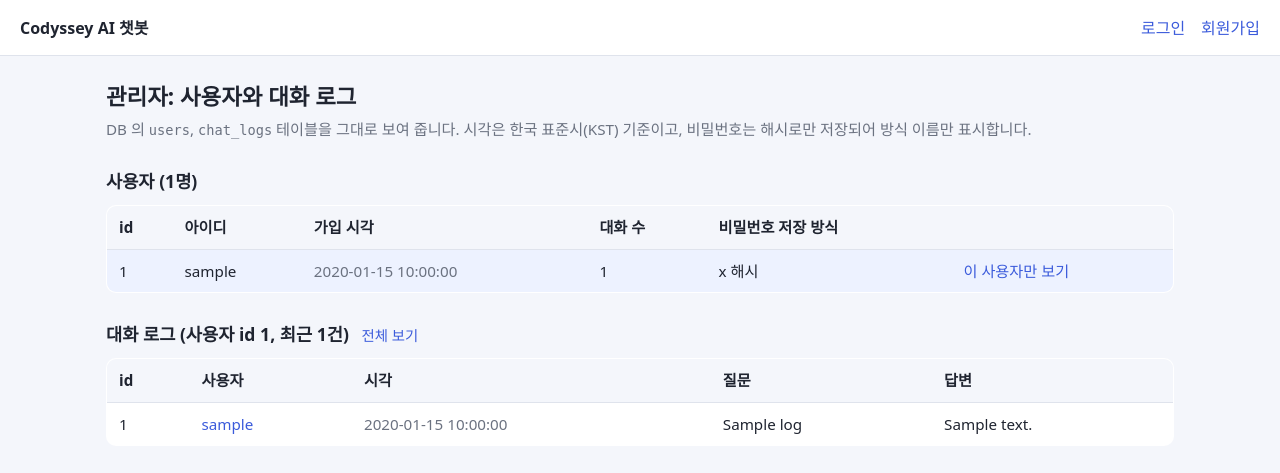
After one commit to Codyssey-AI-Chatbot/Codyssey-AI-Chatbot, a FastAPI app: template app/templates/admin.html in a window 1280 px wide. The commit adds this page. Shown: the top 473 px of the page. Run offline with FastAPI, Linux system fonts and the light colour scheme; the template is opened without the code that fills it: most values are stand-ins (such as "Sample title", 1, 10 or a date in 2020); parts of the project's set-up code (start-up, migrations or seed data) failed here and were passed over.

Commit message:
feat: 관리자 조회 페이지(/admin) 추가
- 사용자 목록(가입 시각, 대화 수, 비밀번호 해시 방식 이름)과 모든 사용자의 최근 대화 로그 100건
- ?user_id= 로 한 사용자의 로그만 조회
- HTTP Basic 인증으로 보호 (사용자명 admin, 비밀번호는 ADMIN_PASSWORD).
  설정이 없으면 404 로 페이지를 끈다. 해시 원문은 화면에 내보내지 않는다
- 시각 변환을 kst_text 로 모아 /history 와 함께 사용

Co-Authored-By: Claude Opus 5.5 <noreply@anthropic.com>

```diff
--- a/app/routers/pages.py
+++ b/app/routers/pages.py
@@ -2,26 +2,64 @@
 
 Jinja2 템플릿으로 HTML 만 그린다. 데이터 처리와 인증 판단은 모두 A/B 의 JSON API 와
 `app.auth` 의존성에 맡기고, 이 모듈은 어떤 템플릿을 어떤 컨텍스트로 보여 줄지만 정한다.
+예외는 관리자 페이지(/admin)로, 사용자 계정과 별개인 비밀번호(HTTP Basic)로 보호한다.
 """
-from datetime import timedelta, timezone
+import secrets
+from datetime import datetime, timedelta, timezone
 from pathlib import Path
 
-from fastapi import APIRouter, Depends, Request
+from fastapi import APIRouter, Depends, HTTPException, Request
 from fastapi.responses import HTMLResponse, RedirectResponse
+from fastapi.security import HTTPBasic, HTTPBasicCredentials
 from fastapi.templating import Jinja2Templates
 from sqlalchemy.orm import Session
 
 from app.auth import get_current_user_or_redirect
+from app.config import settings
 from app.db import get_db
 from app.models import User
-from app.routers.logs import as_utc, list_user_chat_logs
+from app.routers.logs import as_utc, list_all_chat_logs, list_user_chat_logs, list_users_with_chat_counts
 
 TEMPLATES_DIR = Path(__file__).resolve().parent.parent / "templates"
 KST = timezone(timedelta(hours=9))  # 화면 표시용. 한국은 서머타임이 없어 고정 오프셋으로 충분하다.
 HISTORY_PAGE_SIZE = 50  # ponytail: 페이지네이션 없이 최근 50건만. 더 보려면 /api/me/chats 의 offset 을 쓴다.
+ADMIN_USERNAME = "admin"
+ADMIN_PAGE_SIZE = 100  # ponytail: 최근 100건만. 더 오래된 로그는 사용자 필터로 좁혀서 본다.
 
 templates = Jinja2Templates(directory=TEMPLATES_DIR)
 router = APIRouter(include_in_schema=False)  # 화면은 Swagger(/docs) 목록에서 제외
+_admin_basic = HTTPBasic(auto_error=False)  # 미인증 응답은 require_admin 에서 직접 만든다
+
+
+def kst_text(value: datetime) -> str:
+    """UTC 로 저장된 시각을 화면용 한국 시각 문자열로 바꾼다."""
+    return as_utc(value).astimezone(KST).strftime("%Y-%m-%d %H:%M:%S")
+
+
+def require_admin(credentials: HTTPBasicCredentials | None = Depends(_admin_basic)) -> None:
+    """관리자 페이지 보호.
+
+    ADMIN_PASSWORD 가 없으면 페이지 자체를 끄고(404), 있으면 HTTP Basic 인증을 요구한다.
+    브라우저가 기본 제공하는 인증 창을 쓰므로 로그인 화면과 세션을 따로 만들지 않는다.
+    """
+    password = settings.admin_password.get_secret_value() if settings.admin_password else ""
+    if not password:
+        raise HTTPException(status_code=404)
+
+    # ponytail: 시도 횟수 제한 없음. 길고 무작위인 비밀번호(Render 가 생성)에 의존한다.
+    # 사용자명과 비밀번호를 모두 상수 시간으로 비교해, 어느 쪽이 틀렸는지 응답 시간으로 드러나지 않게 한다.
+    name_ok = credentials is not None and secrets.compare_digest(
+        credentials.username.encode(), ADMIN_USERNAME.encode()
+    )
+    password_ok = credentials is not None and secrets.compare_digest(
+        credentials.password.encode(), password.encode()
+    )
+    if not (name_ok and password_ok):
+        raise HTTPException(
+            status_code=401,
+            detail="관리자 인증이 필요합니다.",
+            headers={"WWW-Authenticate": 'Basic realm="admin"'},
+        )
 
 
 @router.get("/")
@@ -61,8 +99,44 @@ def history_page(
             "id": log.id,
             "question": log.question,
             "answer": log.answer,
-            "created_at": as_utc(log.created_at).astimezone(KST).strftime("%Y-%m-%d %H:%M:%S"),
+            "created_at": kst_text(log.created_at),
         }
         for log in list_user_chat_logs(db, user.id, limit=HISTORY_PAGE_SIZE)
     ]
     return templates.TemplateResponse(request, "history.html", {"user": user, "logs": logs})
+
+
+@router.get("/admin", response_class=HTMLResponse, dependencies=[Depends(require_admin)])
+def admin_page(
+    request: Request,
+    user_id: int | None = None,
+    db: Session = Depends(get_db),
+) -> HTMLResponse:
+    """관리자 조회 화면: 사용자 목록과 모든 사용자의 최근 대화 로그. ?user_id= 로 한 사용자만 볼 수 있다."""
+    users = [
+        {
+            "id": user.id,
+            "username": user.username,
+            "created_at": kst_text(user.created_at),
+            "chat_count": chat_count,
+            # 해시 원문은 보여 주지 않고 방식 이름만 꺼낸다. 예: "$argon2id$v=19$..." -> "argon2id"
+            "hash_scheme": user.password_hash.split("$")[1] if user.password_hash.startswith("$") else "알 수 없음",
+        }
+        for user, chat_count in list_users_with_chat_counts(db)
+    ]
+    logs = [
+        {
+            "id": log.id,
+            "user_id": log.user_id,
+            "username": username,
+            "created_at": kst_text(log.created_at),
+            "question": log.question,
+            "answer": log.answer,
+        }
+        for log, username in list_all_chat_logs(db, limit=ADMIN_PAGE_SIZE, user_id=user_id)
+    ]
+    return templates.TemplateResponse(
+        request,
+        "admin.html",
+        {"users": users, "logs": logs, "selected_user_id": user_id, "page_size": ADMIN_PAGE_SIZE},
+    )
--- a/app/static/style.css
+++ b/app/static/style.css
@@ -164,3 +164,10 @@ input:focus, textarea:focus { outline: 2px solid var(--primary); outline-offset:
 .log-table th { background: var(--bg); font-weight: 600; }
 .log-table td { white-space: pre-wrap; word-break: break-word; }
 .log-table td.nowrap { white-space: nowrap; color: var(--muted); }
+
+/* 관리자 화면 */
+.page:has(.admin) { max-width: 1100px; }  /* 관리자 화면만 넓게 */
+.section-title { margin: 28px 0 10px; font-size: 1.1rem; }
+.section-link { margin-left: 8px; font-size: 0.9rem; font-weight: 400; }
+.log-table tr.row-selected td { background: #edf2ff; }
+.muted code { font-size: 0.9em; }
--- /dev/null
+++ b/app/templates/admin.html
@@ -0,0 +1,66 @@
+{% extends "base.html" %}
+{% block title %}관리자 - Codyssey AI 챗봇{% endblock %}
+
+{% block content %}
+<section class="history admin">
+  <div class="history-head">
+    <h1>관리자: 사용자와 대화 로그</h1>
+    <p class="muted">
+      DB 의 <code>users</code>, <code>chat_logs</code> 테이블을 그대로 보여 줍니다. 시각은 한국 표준시(KST) 기준이고,
+      비밀번호는 해시로만 저장되어 방식 이름만 표시합니다.
+    </p>
+  </div>
+
+  <h2 class="section-title">사용자 ({{ users|length }}명)</h2>
+  {% if users %}
+  <table class="log-table">
+    <thead>
+      <tr><th>id</th><th>아이디</th><th>가입 시각</th><th>대화 수</th><th>비밀번호 저장 방식</th><th></th></tr>
+    </thead>
+    <tbody>
+      {% for user in users %}
+      <tr{% if user.id == selected_user_id %} class="row-selected"{% endif %}>
+        <td>{{ user.id }}</td>
+        <td>{{ user.username }}</td>
+        <td class="nowrap">{{ user.created_at }}</td>
+        <td>{{ user.chat_count }}</td>
+        <td>{{ user.hash_scheme }} 해시</td>
+        <td class="nowrap"><a href="/admin?user_id={{ user.id }}">이 사용자만 보기</a></td>
+      </tr>
+      {% endfor %}
+    </tbody>
+  </table>
+  {% else %}
+  <p class="messages-empty">아직 가입한 사용자가 없습니다.</p>
+  {% endif %}
+
+  <h2 class="section-title">
+    대화 로그
+    {% if selected_user_id is not none %}
+      (사용자 id {{ selected_user_id }}, 최근 {{ logs|length }}건) <a class="section-link" href="/admin">전체 보기</a>
+    {% else %}
+      (전체, 최근 {{ logs|length }}건 / 최대 {{ page_size }}건)
+    {% endif %}
+  </h2>
+  {% if logs %}
+  <table class="log-table">
+    <thead>
+      <tr><th>id</th><th>사용자</th><th>시각</th><th>질문</th><th>답변</th></tr>
+    </thead>
+    <tbody>
+      {% for log in logs %}
+      <tr>
+        <td>{{ log.id }}</td>
+        <td class="nowrap"><a href="/admin?user_id={{ log.user_id }}">{{ log.username }}</a></td>
+        <td class="nowrap">{{ log.created_at }}</td>
+        <td>{{ log.question }}</td>
+        <td>{{ log.answer }}</td>
+      </tr>
+      {% endfor %}
+    </tbody>
+  </table>
+  {% else %}
+  <p class="messages-empty">표시할 대화 로그가 없습니다.</p>
+  {% endif %}
+</section>
+{% endblock %}
```
